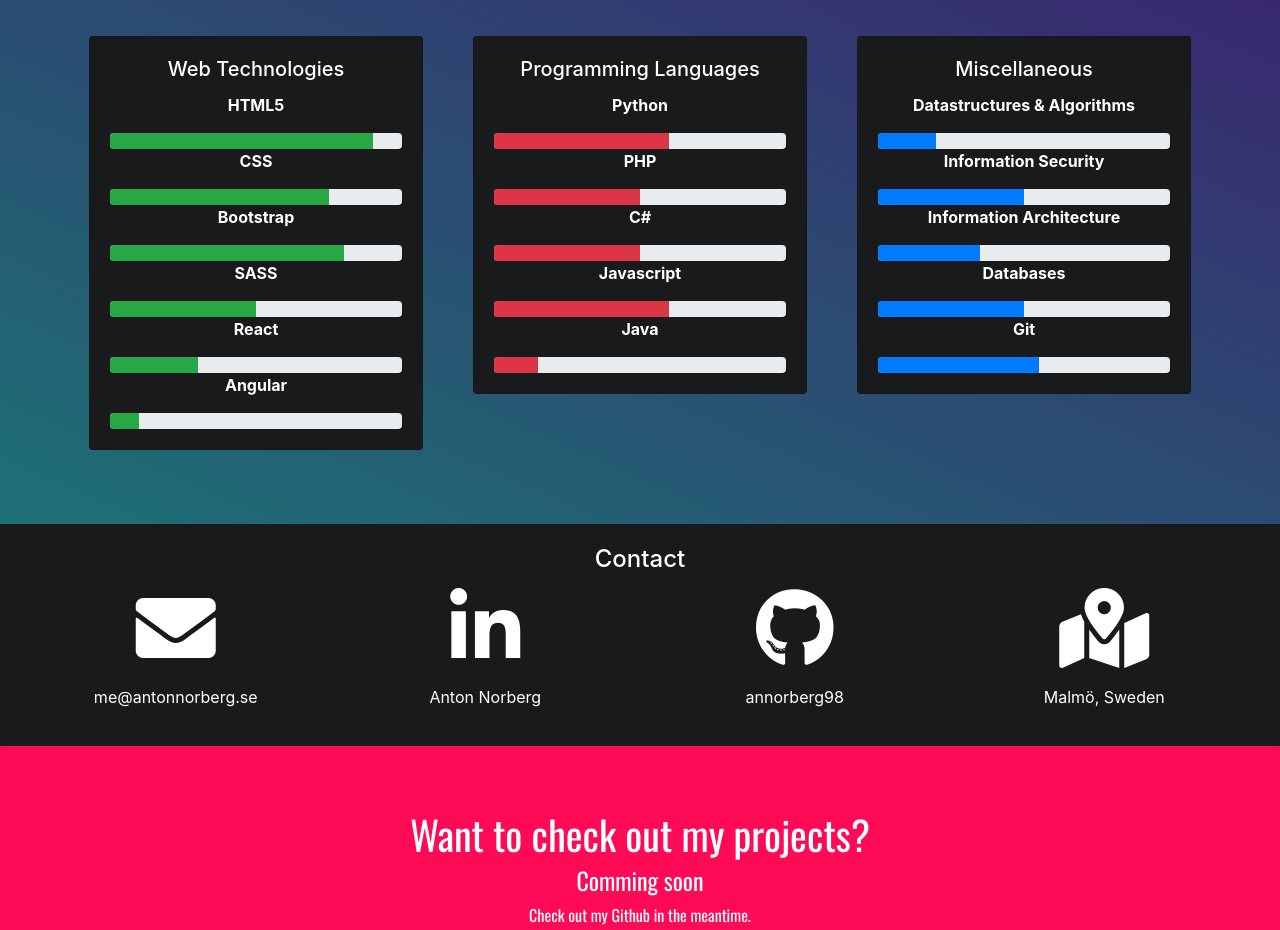
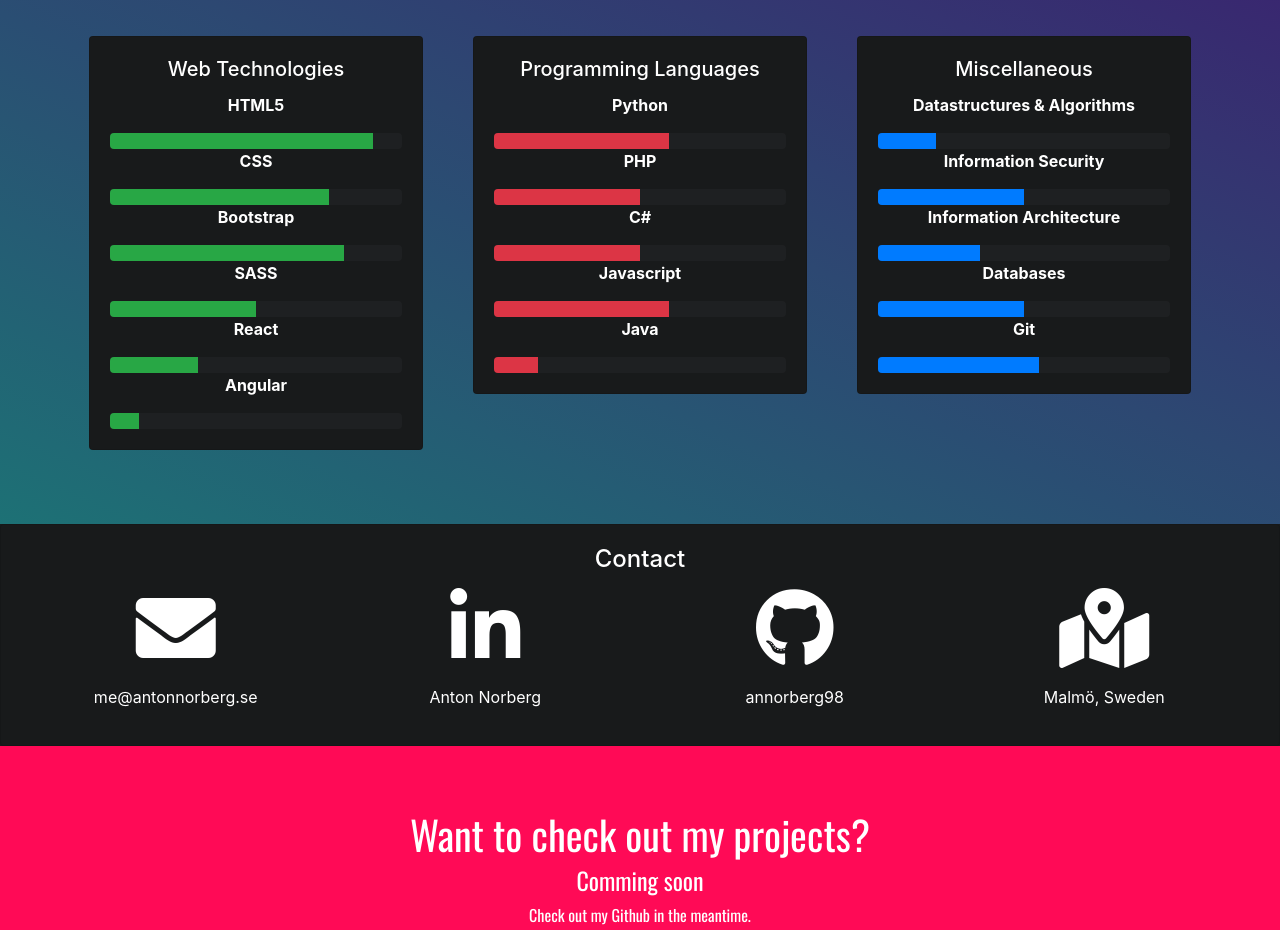
Before and after one commit to annorberg98/react-website, a React (Create React App) app: page / in a window 1280 px wide. Shown: the part 1400-2330 px from the top of the page. Built offline with nearby package versions, Linux system fonts and the light colour scheme.

Commit message:
Darkmode fixes

```diff
--- a/src/App.css
+++ b/src/App.css
@@ -213,6 +213,10 @@ div.skill-card > .card {
   color: #fff;
 }
 
+div.progress {
+  background-color: #1e2022;
+}
+
 .contact-icons {
   font-size: 5rem;
   color: #fff;
```
